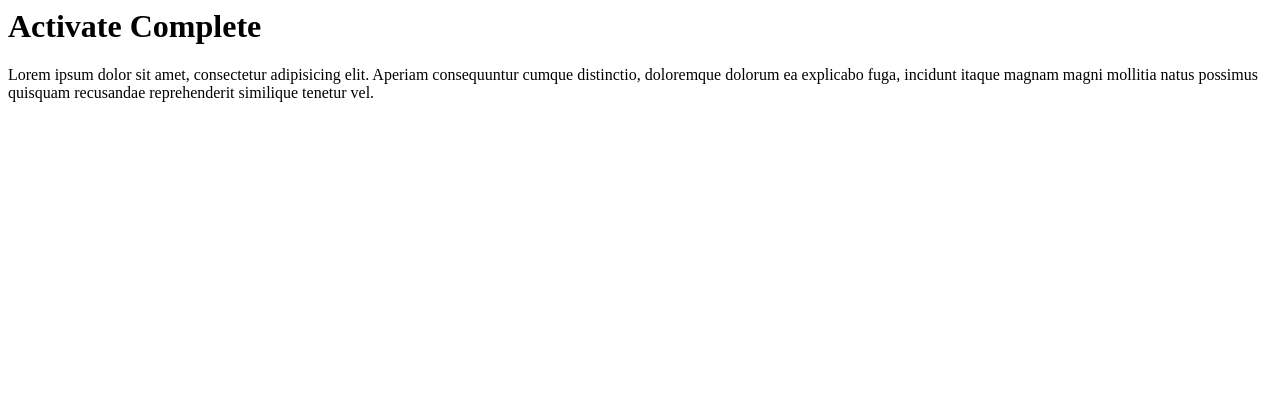
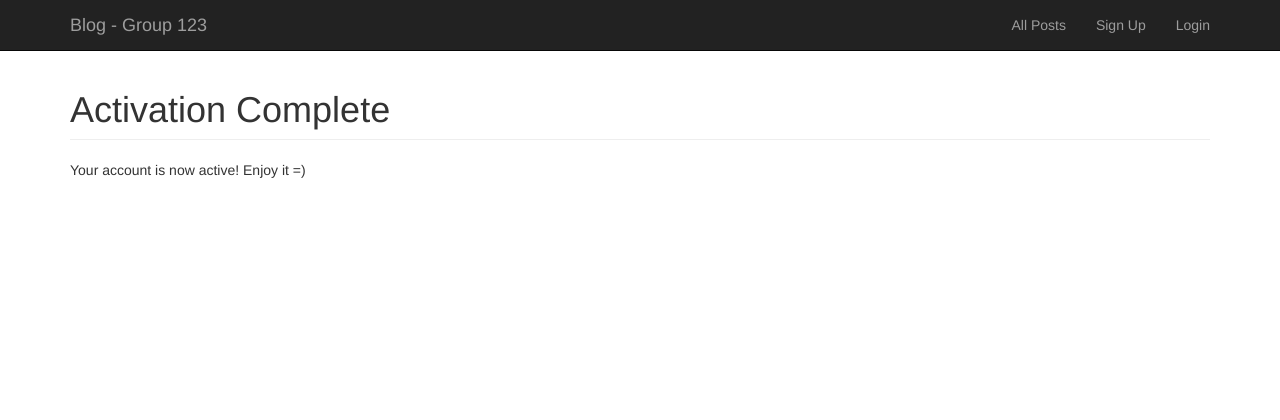
Before and after one commit to WebTech2-Group123/django-assignment, a Django app: template blog/accounts/templates/registration/activation_complete.html in a window 1280 px wide. Shown: the top 420 px of the page. Run offline with Django 3.2, Linux system fonts and the light colour scheme; the template is opened without the code that fills it, so the values that code supplies are empty; some libraries are stand-ins or nearby versions.

Commit message:
Activation templates

```diff
--- a/blog/accounts/templates/registration/activation_complete.html
+++ b/blog/accounts/templates/registration/activation_complete.html
@@ -1,4 +1,13 @@
-<h1>Activate Complete</h1>
-<p>Lorem ipsum dolor sit amet, consectetur adipisicing elit. Aperiam consequuntur cumque distinctio, doloremque dolorum
-    ea explicabo fuga, incidunt itaque magnam magni mollitia natus possimus quisquam recusandae reprehenderit similique
-    tenetur vel.</p>
+{% extends 'base.html' %}
+
+{% block title %}
+    Activation Complete | {{ block.super }}
+{% endblock %}
+
+{% block header %}
+    Activation Complete
+{% endblock %}
+
+{% block content %}
+    <p>Your account is now active! Enjoy it =)</p>
+{% endblock %}
```
Also changed, not shown: blog/accounts/templates/registration/activate.html (+13 -4 lines), blog/accounts/templates/registration/activation_email.txt (+6 -2 lines).
